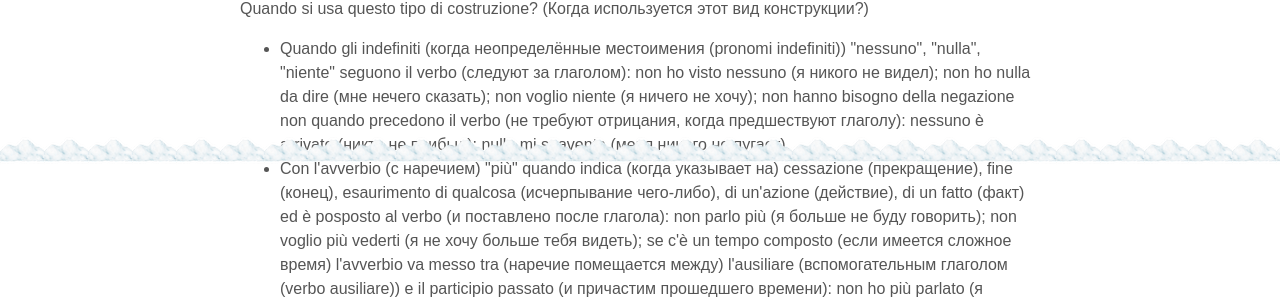
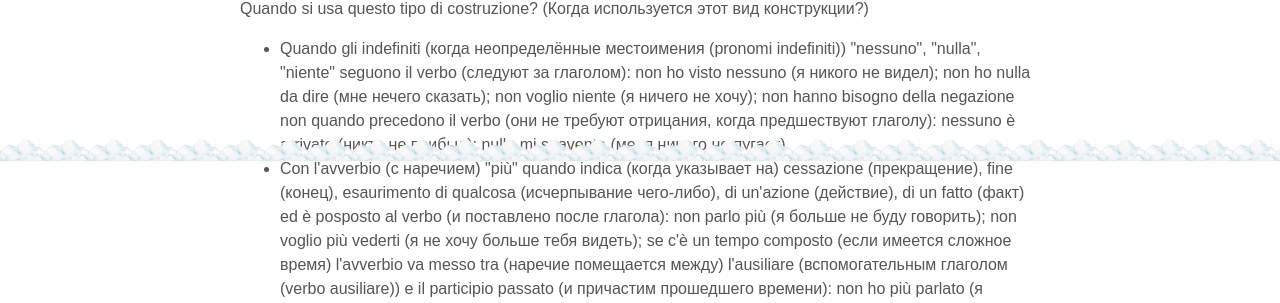
Before and after one commit to postolny/postolny.github.io, a Jekyll site: the page built from _posts/2021-02-12-la-doppia-negazione.md, in a window 1280 px wide. Shown: the part 741-1044 px from the top of the page. Built offline with Jekyll 4.4.1, drawn with Linux system fonts in a browser that asks for light colours; nearby versions of some CDN libraries.

Commit message:
Update 2021-02-12-la-doppia-negazione.md

```diff
--- a/_posts/2021-02-12-la-doppia-negazione.md
+++ b/_posts/2021-02-12-la-doppia-negazione.md
@@ -10,7 +10,7 @@ tags: Грамматика
 
 Quando si usa questo tipo di costruzione? (Когда используется этот вид конструкции?)
 
-- Quando gli indefiniti (когда неопределённые местоимения (pronomi indefiniti)) "nessuno", "nulla", "niente" seguono il verbo (следуют за глаголом): non ho visto nessuno (я никого не видел); non ho nulla da dire (мне нечего сказать); non voglio niente (я ничего не хочу); non hanno bisogno della negazione non quando precedono il verbo (не требуют отрицания, когда предшествуют глаголу): nessuno è arrivato (никто не прибыл); nulla mi spaventa (меня ничего не пугает).
+- Quando gli indefiniti (когда неопределённые местоимения (pronomi indefiniti)) "nessuno", "nulla", "niente" seguono il verbo (следуют за глаголом): non ho visto nessuno (я никого не видел); non ho nulla da dire (мне нечего сказать); non voglio niente (я ничего не хочу); non hanno bisogno della negazione non quando precedono il verbo (они не требуют отрицания, когда предшествуют глаголу): nessuno è arrivato (никто не прибыл); nulla mi spaventa (меня ничего не пугает).
 - Con l'avverbio (с наречием) "più" quando indica (когда указывает на) cessazione (прекращение), fine (конец), esaurimento di qualcosa (исчерпывание чего-либо), di un'azione (действие), di un fatto (факт) ed è posposto al verbo (и поставлено после глагола): non parlo più (я больше не буду говорить); non voglio più vederti (я не хочу больше тебя видеть); se c'è un tempo composto (если имеется сложное время) l'avverbio va messo tra (наречие помещается между) l'ausiliare (вспомогательным глаголом (verbo ausiliare)) e il participio passato (и причастим прошедшего времени): non ho più parlato (я больше не говорил).
 - Con l'avverbio (с наречием) "mai" quando è posposto al verbo (когда оно поставлено после глагола): non sei mai contento (ты никогда не доволен); non vuole mai essere aiutato (он никогда не хочет, чтобы ему помогали); se c'è un tempo composto (если имеется сложное время) l'avverbio va messo tra (наречие помещается между) l'ausiliare (вспомогательным глаголом (verbo ausiliare)) e il participio passato (и причастим прошедшего времени): non si è mai comportato bene (он никогда не вел себя хорошо).
 - Con gli avverbi (с наречиями) "neanche", "nemmeno", "neppure" quando sono posposti al verbo (когда они поставлены после глагола), se invece precedono il verbo la doppia negazione non si usa (если наоборот они предшествуют глаголу, двойное отрицание не используется): non partirò neanche io (= neanche io partirò) – я тоже не уйду; non è venuto neppure oggi (=neppure oggi è venuto) – он тоже не пришел сегодня; se c'è un tempo composto (если имеется сложное время) l'avverbio va messo tra (наречие помещается между) l'ausiliare (вспомогательным глаголом (verbo ausiliare)) e il participio passato (и причастим прошедшего времени): non hai nemmeno letto il libro che ti avevo prestato (ты даже не читал книгу, которую я тебе дал почитать).
```
